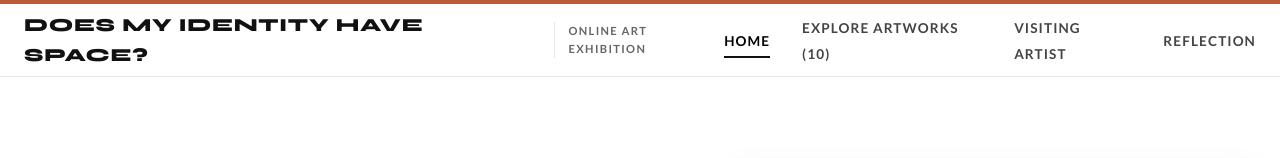
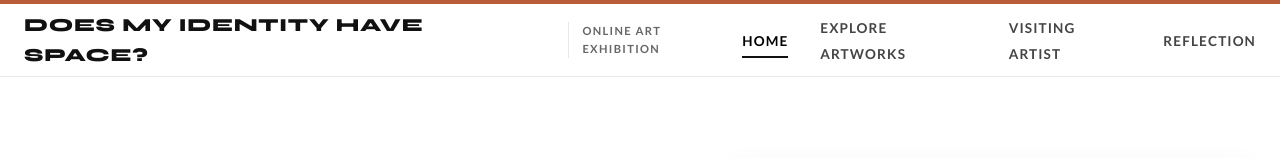
Before and after one commit to Allianz-2/Sheba-Website, a plain HTML site: page index-option1.html in a window 1280 px wide. Shown: the top 158 px of the page. Drawn offline with Linux system fonts and the light colour scheme.

Commit message:
Update navigation link from 'Explore Artworks (10)' to 'Explore Artworks'

```diff
--- a/index-option1.html
+++ b/index-option1.html
@@ -26,7 +26,7 @@
       <nav aria-label="Main Navigation">
         <ul class="ccac-nav-links">
           <li><a href="index-option1.html" class="active">Home</a></li>
-          <li><a href="#artworks">Explore Artworks (10)</a></li>
+          <li><a href="#artworks">Explore Artworks</a></li>
           <li><a href="#artist">Visiting Artist</a></li>
           <li><a href="#reflection">Reflection</a></li>
         </ul>
```
Also changed, not shown: index.html (+1 -1 lines).
